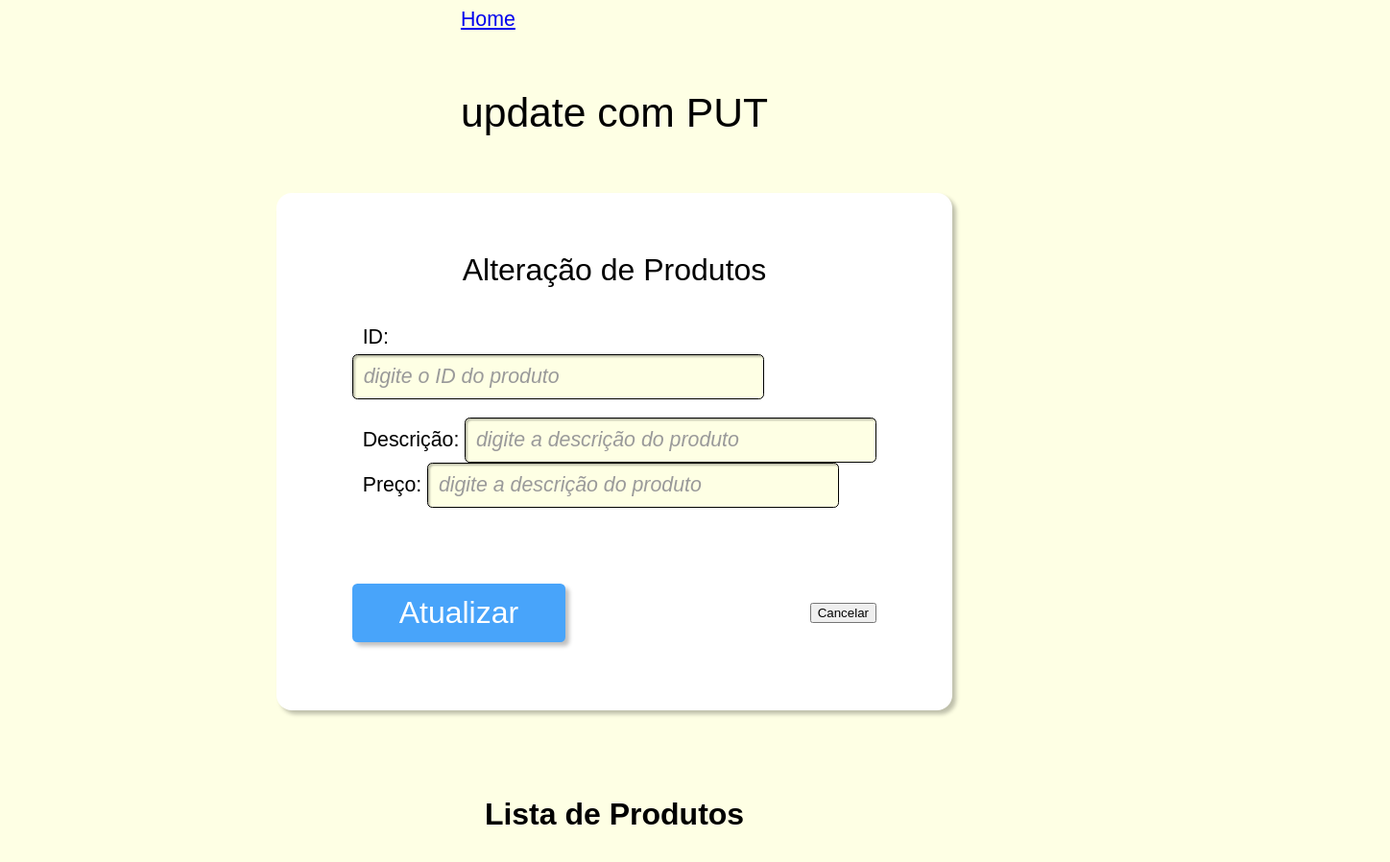
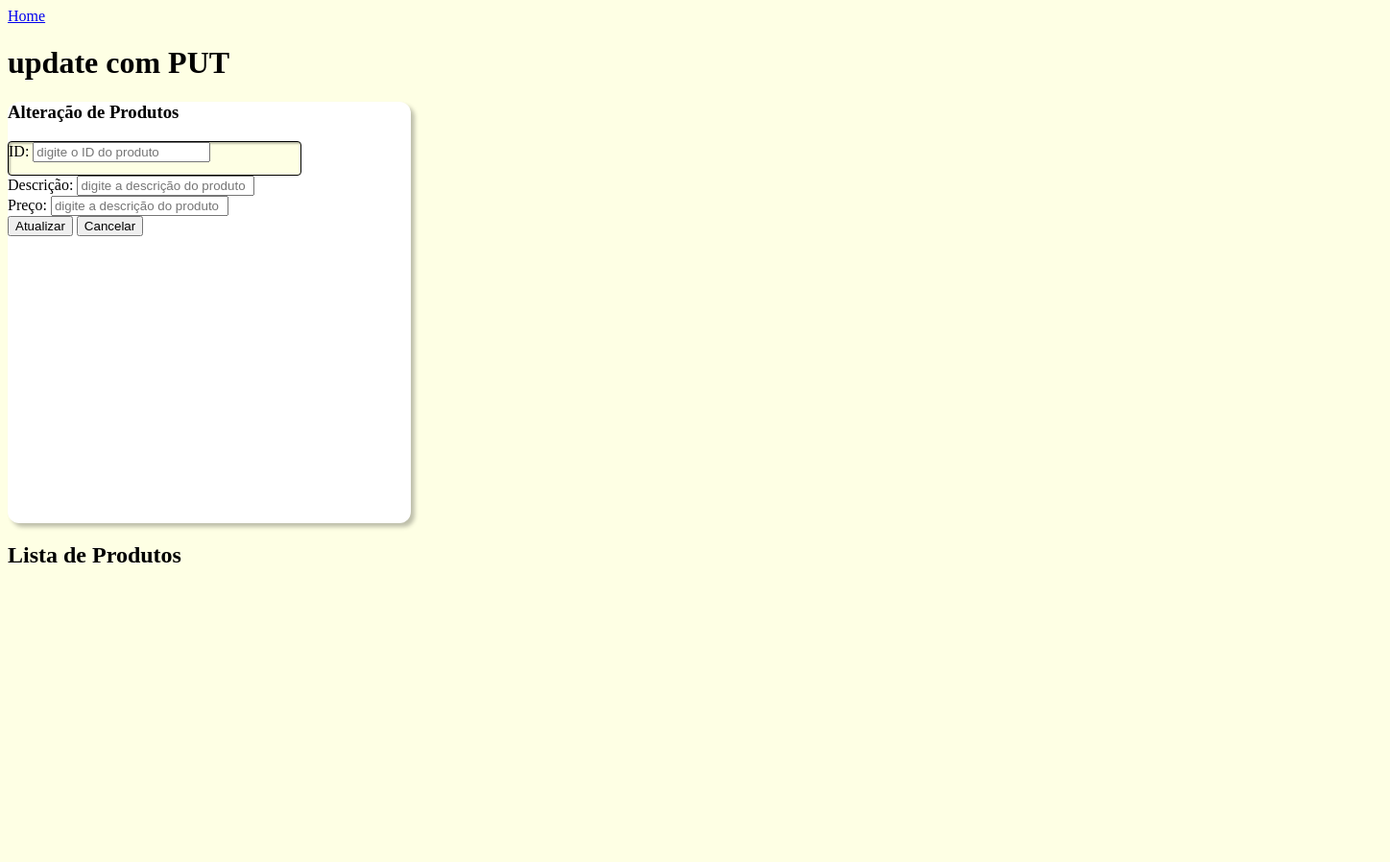
Before and after one commit to haalfking/requisicao-resposta-api, a website: page update-com-put.html in a window 1280 px wide. Shown: the whole page at 96% size, 1448 px wide, since content can reach past the window. Drawn offline with Linux system fonts and the light colour scheme; no server answers.

Commit message:
atualizaçao

```diff
--- a/assets/styles/style.css
+++ b/assets/styles/style.css
@@ -1,98 +1,25 @@
-:root {
-    font-family: 'Ubuntu', sans-serif;
-    font-size: 16pt;
-    --background-color: #FEFFE4;
+body {
+    width: 1440px;
+    height: 1024px;
+    background: #FEFFE4;
 }
 
-body {
-    display: flex;
-    flex-direction: column;
-    align-items: center;
-    background-color: var(--background-color);
+.formulario{
+    width: 420px;
+    height: 439px;
+    flex-shrink: 0;
+    border-radius: 12px;
+    background: #FFF;
+    box-shadow: 4px 4px 4px 0px rgba(0, 0, 0, 0.25);
 }
 
-.titulo-pagina {
-    margin: 2.8rem auto;
-    font-size: 2rem;
-    font-weight: 400;
+.entrada-formulario{
+    width: 304px;
+    height: 34px;
+    flex-shrink: 0;
+    border-radius: 4px;
+    border: 1px solid #000;
+    background: #FEFFE4;
+    box-shadow: 2px 2px 2px 0px rgba(0, 0, 0, 0.25) inset;
+
 }
-
-/* FORMULÁRIO */
-
-.formulario {
-    background-color: #fff;
-    padding: 1.4rem 3.7rem;
-    border-radius: 0.75rem;
-    box-shadow: 4px 4px 4px 0px rgba(0, 0, 0, 0.25);
-    margin: 0 auto 3rem;
-}
-
-.formulario-update input[type="text"] {
-    border-radius: 0.25rem;
-    border: 1px solid #000;
-    background-color: var(--background-color);
-    box-shadow: 2px 2px 2px 0px rgba(0, 0, 0, 0.25) inset;
-    width: 19rem;
-    height: 2.1rem;
-    padding: 0 .5rem;
-    font-size: 1rem;
-    font-family: 'Ubuntu', sans-serif;
-    line-height: 1;
-}
-
-.formulario-update input[type="text"]::placeholder {
-    font-style: italic;
-    font-size: 1rem;
-    color: #9A9A9A;
-}
-
-.titulo-formulario {
-    font-size: 1.5rem;
-    margin-bottom: 1.8rem;
-    font-weight: 400;
-    text-align: center;
-}
-
-.entrada-formulario {
-    display: flex;
-    flex-direction: column;
-    margin-bottom: 0.9rem;
-}
-
-.formulario-update label {
-    font-size: 1rem;
-    padding-left: .5rem;
-    margin-bottom: .25rem;
-}
-
-.botoes-formulario {
-    margin: 3.7rem auto 1.9rem;
-    display: flex;
-    justify-content: space-between;
-    align-items: center;
-}
-
-.bt-confirmar {
-    width: 10.4rem;
-    height: 2.9rem;
-    border-radius: 0.25rem;
-    background: #48A4FA;
-    box-shadow: 4px 4px 4px 0px rgba(0, 0, 0, 0.25);
-    color: #FFF;
-    text-align: center;
-    font-family: 'Ubuntu', sans-serif;
-    font-size: 1.5rem;
-    font-style: normal;
-    font-weight: 400;
-    line-height: normal;
-    border: none;
-}
-
-.bt-confirmar:disabled {
-    background: #CAE6FF;
-}
-
-.bt-confirmar:enabled:hover,
-.bt-confirmar:enabled:active {
-    background: #007BED;
-}
--- a/update-com-put.html
+++ b/update-com-put.html
@@ -48,6 +48,20 @@
 
     <script>
 
+       document.querySelector('#listaProdutos').addEventListener('click', event => {
+
+          if (event.target.closest('ul').classList.contains('produto')) {
+
+              const elementoBase = event.target.closest('ul');
+
+              document.querySelector('input#id').value = elementoBase.querySelector('[data-produto="id"]').innerHTML;
+
+              document.querySelector('input#descricao').value = elementoBase.querySelector('[data-produto="descricao"]').innerHTML;
+
+              document.querySelector('input#preco').value = elementoBase.querySelector('[data-produto="preco"]').innerHTML;
+          }
+       });
+
        document.querySelector('#btAtualizar').addEventListener('click',()=>{
 
         const dados = {
@@ -90,17 +104,23 @@
             const ul = document.createElement('ul');
             ul.classList.add('produto');
 
-            ul
-            .appendChild(document.createElement('li'))
-              .innerHTML = resposta[i].id;
+            if(resposta[i].atualizado) {
+              ul.style.color = 'blue';
+            }
 
-            ul
-              .appendChild(document.createElement('li'))
-              .innerHTML = resposta[i].descricao;
+            const liId = document.createElement('li');
+            liId.setAttribute('data-produto','id');
+            liId.innerHTML = resposta[i].id;
 
-            ul
-              .appendChild(document.createElement('li'))
-              .innerHTML = resposta[i].preco;
+            const liDescricao = document.createElement('li');
+            liDescricao.setAttribute('data-produto','descricao');
+            liDescricao.innerHTML = resposta[i].descricao;
+
+            const liPreco = document.createElement('li');
+            liPreco.setAttribute('data-produto','preco');
+            lipreco.innerHTML = resposta[i].preco;
+
+            ul.append(liId, liDescricao, liPreco);
 
               document.querySelector('#listaProdutos').appendChild(ul);
 
```
Also changed, not shown: create-com-post.html (+5 -3 lines).
